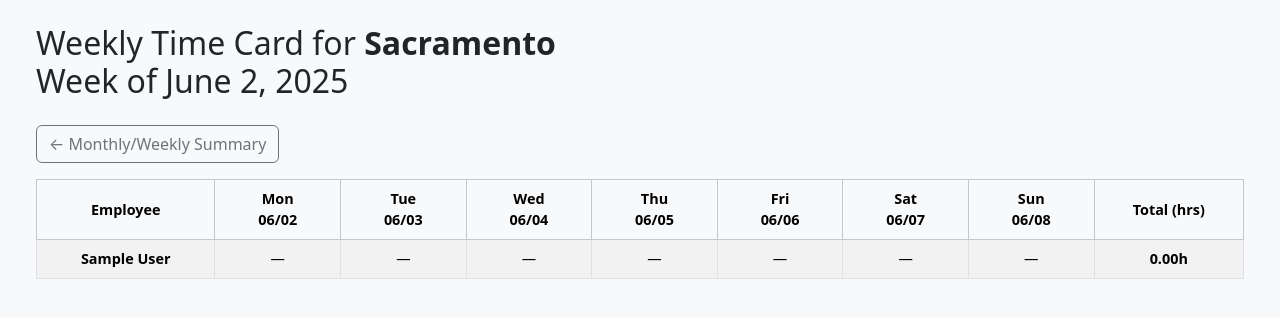
After one commit to RCFA64/river_city_timeclock, a Flask app: page /weekly_report in a window 1280 px wide. The commit adds this page. Shown: the top 318 px of the page. Run offline with Flask 3, Linux system fonts and the light colour scheme; a user stored in the database is signed in; tables that the repository leaves empty hold one stand-in row (values such as "Sample post").

Commit message:
adding weekly reports

```diff
--- a/app.py
+++ b/app.py
@@ -12,6 +12,7 @@ from utils import compute_shifts
 import math
 import os
 from dotenv import load_dotenv
+from collections import defaultdict
 
 TIMEZONES = {
     'Sacramento':   'America/Los_Angeles',
@@ -212,6 +213,126 @@ def report():
                            loc=loc,
                            locations=Location.query.all())
 
+@app.route('/weekly_report')
+@login_required
+def weekly_report():
+    """
+    Show a detailed weekly time‐card for each employee at a given location.
+    Query parameters:
+      - loc:       integer Location.id
+      - week_start: optional ISO‐date string (YYYY-MM-DD) for that week’s Monday.
+                    If missing, defaults to the most recent Monday.
+    """
+    # 1) Determine the Monday that starts the week
+    loc_id = int(request.args.get('loc', 1))
+    week_start_str = request.args.get('week_start')
+    tz = ZoneInfo(TIMEZONES[Location.query.get(loc_id).name])
+
+    if week_start_str:
+        try:
+            week_start = datetime.fromisoformat(week_start_str).replace(
+                tzinfo=tz, hour=0, minute=0, second=0, microsecond=0
+            )
+        except ValueError:
+            flash('Invalid week_start date format. Use YYYY-MM-DD.', 'warning')
+            return redirect(url_for('index', loc=loc_id))
+    else:
+        today = datetime.now(tz)
+        # roll back to the most recent Monday
+        days_since_monday = today.weekday()  # Monday = 0
+        week_start = (today - timedelta(days=days_since_monday)).replace(
+            hour=0, minute=0, second=0, microsecond=0
+        )
+
+    # Compute the end of Sunday (i.e. start of next Monday)
+    week_end = week_start + timedelta(days=7)
+
+    # 2) Fetch all punches for this location between week_start and week_end
+    # Convert to UTC for querying the timestamps (since stored as UTC)
+    start_utc = week_start.astimezone(ZoneInfo('UTC'))
+    end_utc   = week_end.astimezone(ZoneInfo('UTC'))
+
+    punches = (
+        Punch.query
+        .join(Employee)
+        .filter(
+            Employee.location_id==loc_id,
+            Punch.timestamp >= start_utc,
+            Punch.timestamp < end_utc
+        )
+        .order_by(Punch.employee_id, Punch.timestamp)
+        .all()
+    )
+
+    # 3) Organize punches by employee → day (local date)
+    # Structure: { employee_id: { local_date: [ ('IN', dt), ('OUT', dt), … ] } }
+    by_emp = defaultdict(lambda: defaultdict(list))
+    for p in punches:
+        # convert UTC timestamp to local timezone
+        local_dt = p.timestamp.replace(tzinfo=ZoneInfo('UTC')).astimezone(tz)
+        local_date = local_dt.date()
+        by_emp[p.employee_id][local_date].append((p.type, local_dt))
+
+    # 4) Build a list of employees at this location
+    employees = Employee.query.filter_by(location_id=loc_id).order_by(Employee.name).all()
+
+    # 5) For each employee, compute each day’s first IN, last OUT, and daily hours
+    report_data = []
+    total_week_seconds = lambda emp_dict: sum(emp_dict['daily_seconds'].values())
+
+    # Helper to compute daily IN/OUT and seconds
+    def compute_day_summary(events):
+        """
+        events: list of (type, datetime) all on the same local_date, sorted by dt.
+        Returns: (first_in_dt, last_out_dt, seconds_worked)
+        If missing IN or OUT, seconds_worked = 0.
+        """
+        ins = [dt for (t, dt) in events if t == 'IN']
+        outs = [dt for (t, dt) in events if t == 'OUT']
+        if not ins or not outs:
+            return None, None, 0
+        first_in = min(ins)
+        last_out = max(outs)
+        # if last_out < first_in, treat as zero
+        seconds = max(0, (last_out - first_in).total_seconds())
+        return first_in, last_out, seconds
+
+    # Precompute all dates Monday→Sunday for this week
+    monday = week_start.date()
+    dates = [monday + timedelta(days=i) for i in range(7)]
+
+    for emp in employees:
+        emp_dict = {
+            'employee_name': emp.name,
+            'days': {},             # { date: { 'in': dt or None, 'out': dt or None, 'hrs': float } }
+            'daily_seconds': {},    # { date: seconds }
+            'week_start': week_start.date(),
+        }
+        for d in dates:
+            events = by_emp[emp.id].get(d, [])
+            events.sort(key=lambda x: x[1])   # sort by datetime
+            first_in, last_out, secs = compute_day_summary(events)
+            emp_dict['days'][d] = {
+                'in':  first_in,
+                'out': last_out,
+                'hrs': round(secs/3600, 2)   # hours rounded to 2 decimals
+            }
+            emp_dict['daily_seconds'][d] = secs
+
+        # Compute total hours for the week
+        week_secs = total_week_seconds(emp_dict)
+        emp_dict['week_total_hrs'] = round(week_secs/3600, 2)
+
+        report_data.append(emp_dict)
+
+    # 6) Render the template, passing in report_data and dates[ ] for headers
+    return render_template(
+        'weekly_report.html',
+        loc=Location.query.get(loc_id),
+        report_data=report_data,
+        dates=dates
+    )
+
 @app.route('/manage_employees', methods=['GET','POST'])
 @login_required
 def manage_employees():
--- /dev/null
+++ b/templates/weekly_report.html
@@ -0,0 +1,81 @@
+<!doctype html>
+<html lang="en">
+<head>
+  <meta charset="utf-8" />
+  <meta name="viewport" content="width=device-width, initial-scale=1" />
+  <link
+    href="https://cdn.jsdelivr.net/npm/bootstrap@5/dist/css/bootstrap.min.css"
+    rel="stylesheet"
+  />
+  <title>Weekly Time Card: {{ loc.name }} (Week of {{ dates[0].strftime('%b %-d, %Y') }})</title>
+  <style>
+    body {
+      background: #f8f9fa;
+      color: #212529;
+    }
+    table {
+      font-size: 0.9rem;
+    }
+    th, td {
+      vertical-align: middle !important;
+      text-align: center;
+    }
+    .time-cell {
+      min-width: 75px;
+    }
+  </style>
+</head>
+<body class="p-4">
+  <div class="container-fluid">
+    <h2 class="mb-4">
+      Weekly Time Card for <strong>{{ loc.name }}</strong><br />
+      Week of {{ dates[0].strftime('%B %-d, %Y') }}
+    </h2>
+
+    <!-- Navigation back to main reports or selecting another week -->
+    <div class="mb-3">
+      <a href="{{ url_for('report', loc=loc.id) }}" class="btn btn-outline-secondary me-2">
+        ← Monthly/Weekly Summary
+      </a>
+      <!-- You could add a small form here to pick a different week_start -->
+    </div>
+
+    <table class="table table-bordered table-striped">
+      <thead class="table-light">
+        <tr>
+          <th>Employee</th>
+          {% for d in dates %}
+            <th>{{ d.strftime('%a<br />%m/%d')|safe }}</th>
+          {% endfor %}
+          <th>Total&nbsp;(hrs)</th>
+        </tr>
+      </thead>
+      <tbody>
+        {% for emp in report_data %}
+          <tr>
+            <td class="fw-semibold">{{ emp.employee_name }}</td>
+
+            {% for d in dates %}
+              {% set day = emp.days[d] %}
+              <td class="time-cell">
+                {% if day.in and day.out %}
+                  <!-- Show times as HH:MM → HH:MM -->
+                  {{ day.in.strftime('%-I:%M %p') }}<br />
+                  {{ day.out.strftime('%-I:%M %p') }}<br />
+                  <small class="text-muted">({{ '%0.2f'|format(day.hrs) }}h)</small>
+                {% else %}
+                  &mdash;
+                {% endif %}
+              </td>
+            {% endfor %}
+
+            <td class="fw-semibold">
+              {{ '%0.2f'|format(emp.week_total_hrs) }}h
+            </td>
+          </tr>
+        {% endfor %}
+      </tbody>
+    </table>
+  </div>
+</body>
+</html>
```
Also changed, not shown: templates/report.html (+9 -0 lines).
